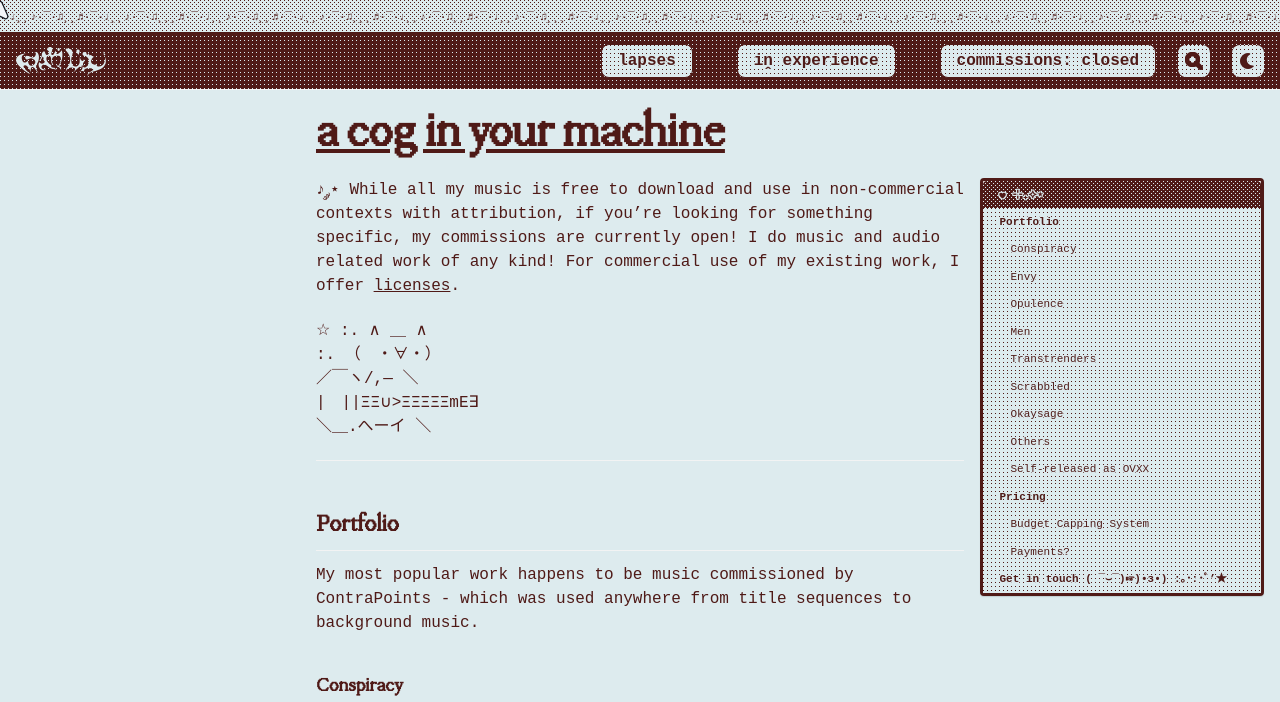
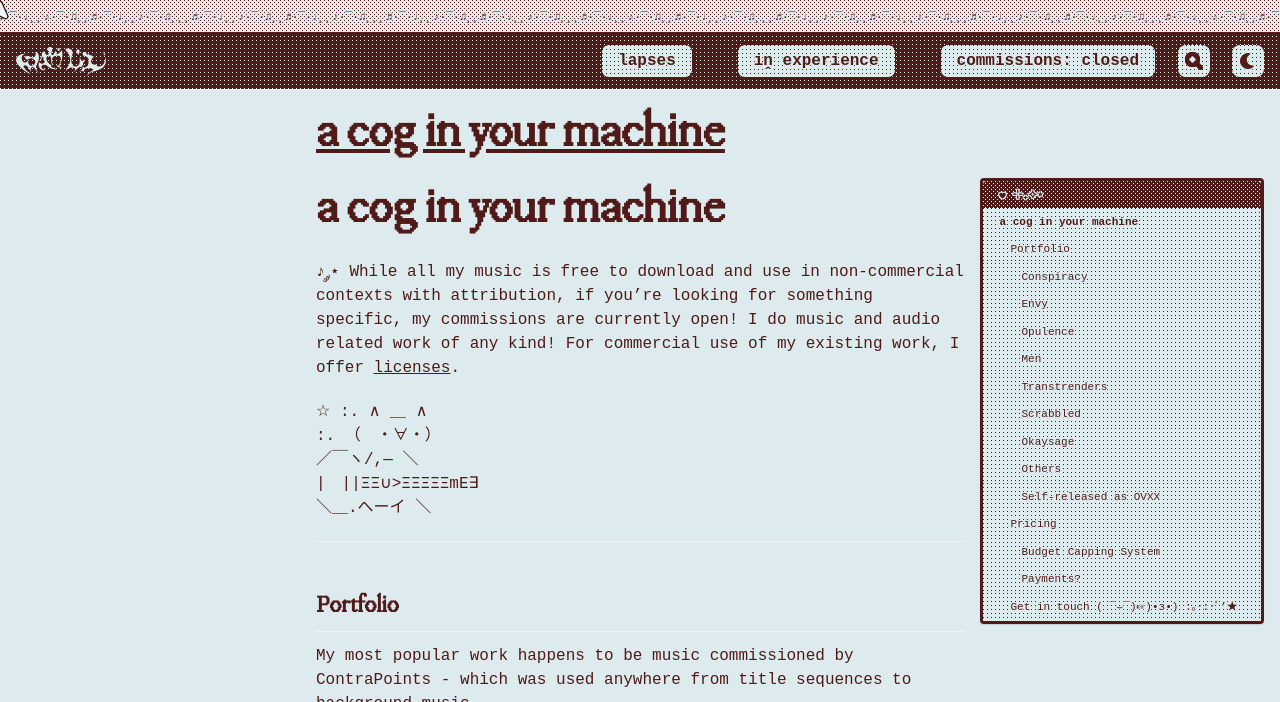
Before and after one commit to cryotato/cryotato.github.io, a Jekyll site: the page built from _pages/commissions.md, in a window 1280 px wide and 900 px high, cut to the strip 0-702 px from the top of the window. Built offline with Jekyll 4.4.1, drawn with Linux system fonts in a browser that asks for light colours; cached includes are drawn as plain includes; some web fonts are replaced; our own code applies the rules of GitHub Pages for plain Markdown files; some of the changed lines change nothing that is shown.

Commit message:
Update commissions.md

```diff
--- a/_pages/commissions.md
+++ b/_pages/commissions.md
@@ -1,11 +1,13 @@
 ---
 permalink: /commissions/
-title: "a cog in your machine"
 author_profile: false
 toc: true
 toc_label: "⊹₊⟡⋆"
 toc_icon: "heart"  # corresponding Font Awesome icon name (without fa prefix)
 ---
+
+# a cog in your machine
+
 ♪ ༘⋆ While all my music is free to download and use in non-commercial contexts with attribution, if you're looking for something specific, my commissions are currently open! I do music and audio related work of any kind! For commercial use of my existing work, I offer [licenses](/licenses).
 
 ☆ :.  ∧ ＿ ∧<br>
```
